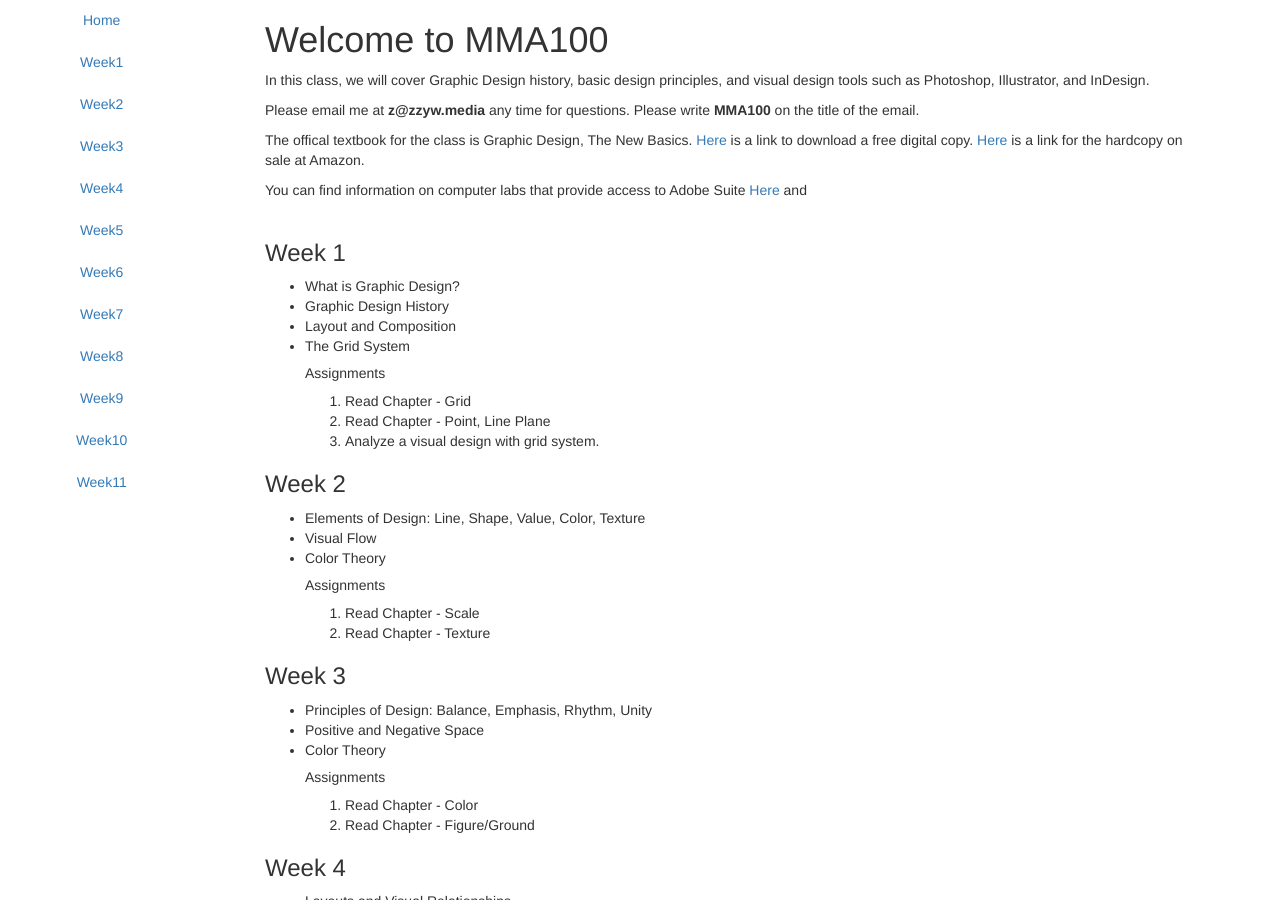
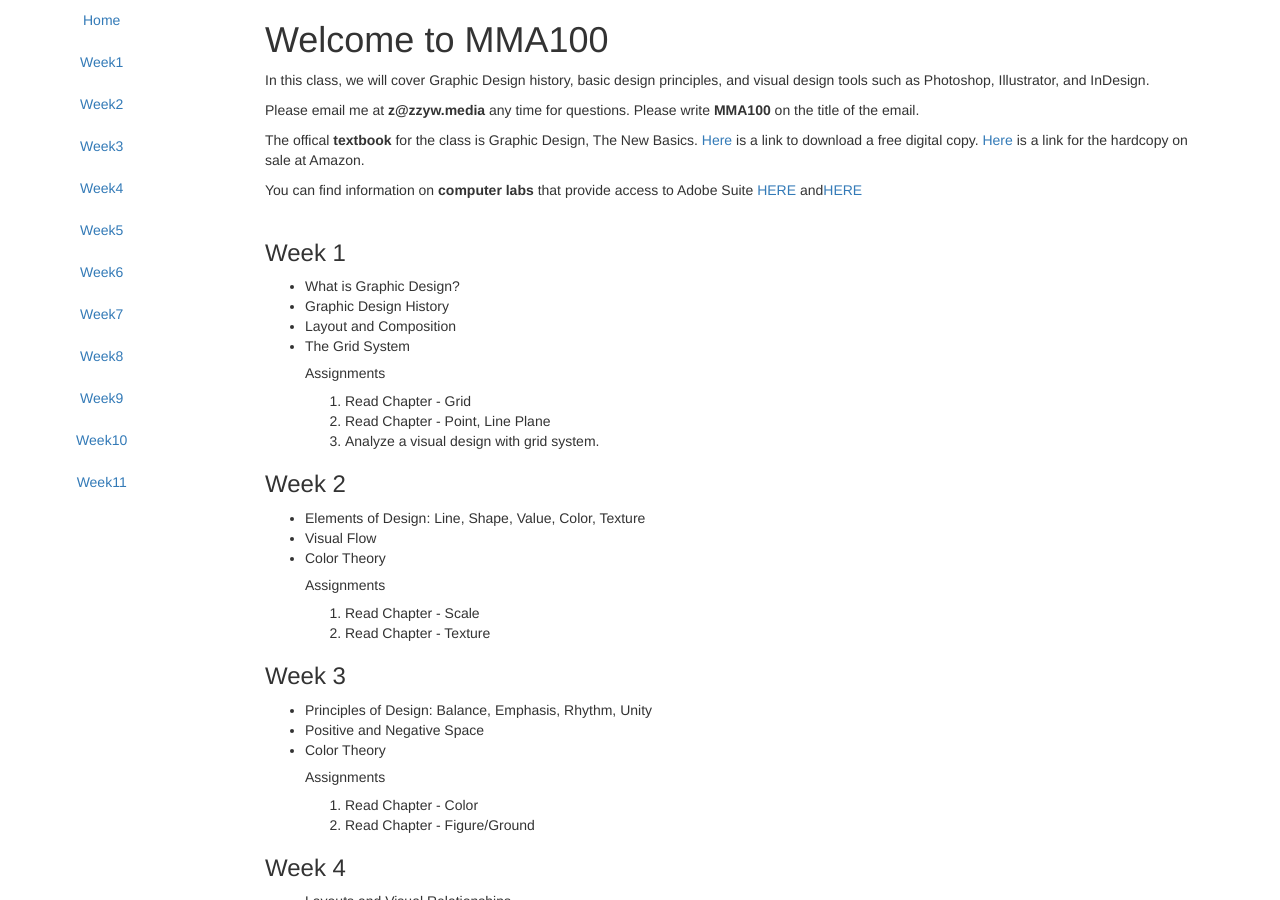
Before and after one commit to zhenzhenqi/MMA100, a Jekyll site: the page built from index.html, in a window 1280 px wide and 900 px high. Built offline with Jekyll 4.4.1, drawn with Linux system fonts in a browser that asks for light colours; nearby versions of some CDN libraries.

Commit message:
textbook info

```diff
--- a/index.html
+++ b/index.html
@@ -6,11 +6,10 @@ layout: default
     <h1>Welcome to MMA100</h1>
     <p>In this class, we will cover Graphic Design history, basic design principles, and visual design tools such as Photoshop, Illustrator, and InDesign.</p>
     <p>Please email me at <strong>z@zzyw.media</strong> any time for questions. Please write <strong>MMA100</strong> on the title of the email. </p>
-    <p>The offical textbook for the class is Graphic Design, The New Basics. <a href="http://www.siteations.com/courses/tradigitaldwg2014/downloads/resources/Graphic_Design_The_New_Basics.pdf">Here </a>is a link to download a free digital copy. <a href="http://www.amazon.com/Graphic-Design-The-New-Basics/dp/1568987021">Here </a>is a link for the hardcopy on sale at Amazon.
+    <p>The offical <strong>textbook</strong> for the class is Graphic Design, The New Basics. <a href="http://www.siteations.com/courses/tradigitaldwg2014/downloads/resources/Graphic_Design_The_New_Basics.pdf">Here </a>is a link to download a free digital copy. <a href="http://www.amazon.com/Graphic-Design-The-New-Basics/dp/1568987021">Here </a>is a link for the hardcopy on sale at Amazon.
     </p>
-    <p>You can find information on computer labs that provide access to Adobe Suite <a href="http://www.bmcc.cuny.edu/it/ ">Here </a>and<a href=" http://www.bmcc.cuny.edu/lrc/page.jsp?pid=1186&n=Computer%20Labs"></a></p>
+    <p>You can find information on <strong>computer labs</strong> that provide access to Adobe Suite <a href="http://www.bmcc.cuny.edu/it/ ">HERE </a>and<a href=" http://www.bmcc.cuny.edu/lrc/page.jsp?pid=1186&n=Computer%20Labs">HERE</a></p>
 </div>
-
 
 
 <div>
```
